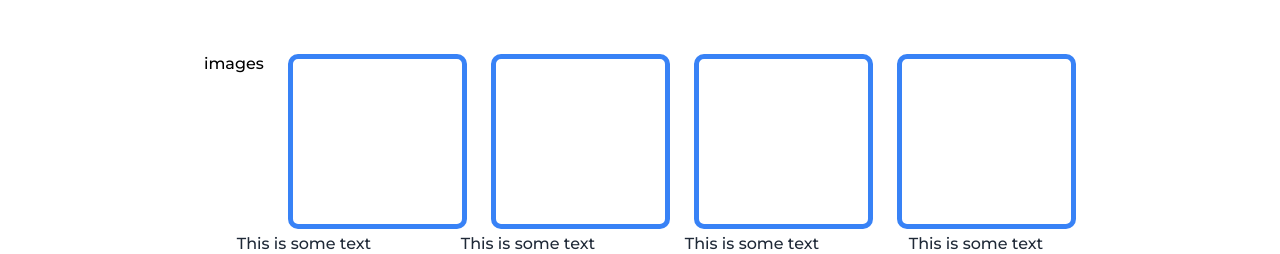
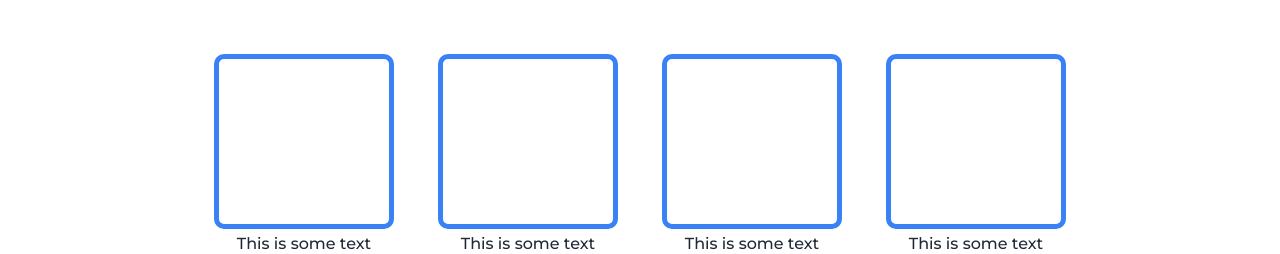
Before and after one commit to dogoking/odinproject, a plain HTML site: page index.html in a window 1280 px wide. Shown: the part 546-800 px from the top of the page. Drawn offline with Linux system fonts and the light colour scheme.

Commit message:
Editing a typo

```diff
--- a/index.html
+++ b/index.html
@@ -52,7 +52,7 @@
         <div class="info_header">Some Random Information</div>
 
         <div class="info_box">
-          <div class="image_box">images
+          <div class="image_box">
             <div class="image_box-1"><img src="images" alt="" /></div>
             <div class="image_box-2"><img src="images" alt="" /></div>
             <div class="image_box-3"><img src="images" alt="" /></div>
```
